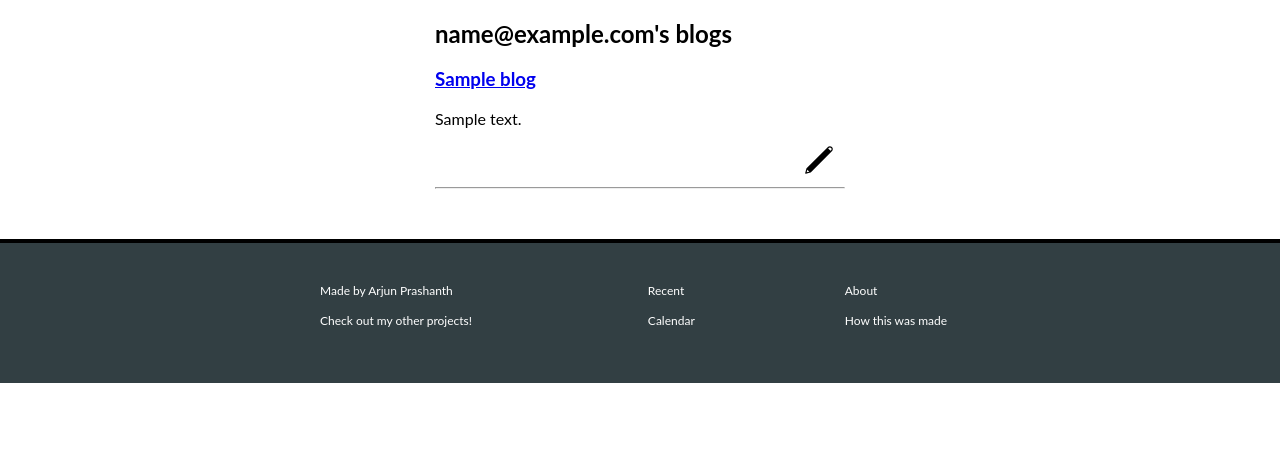
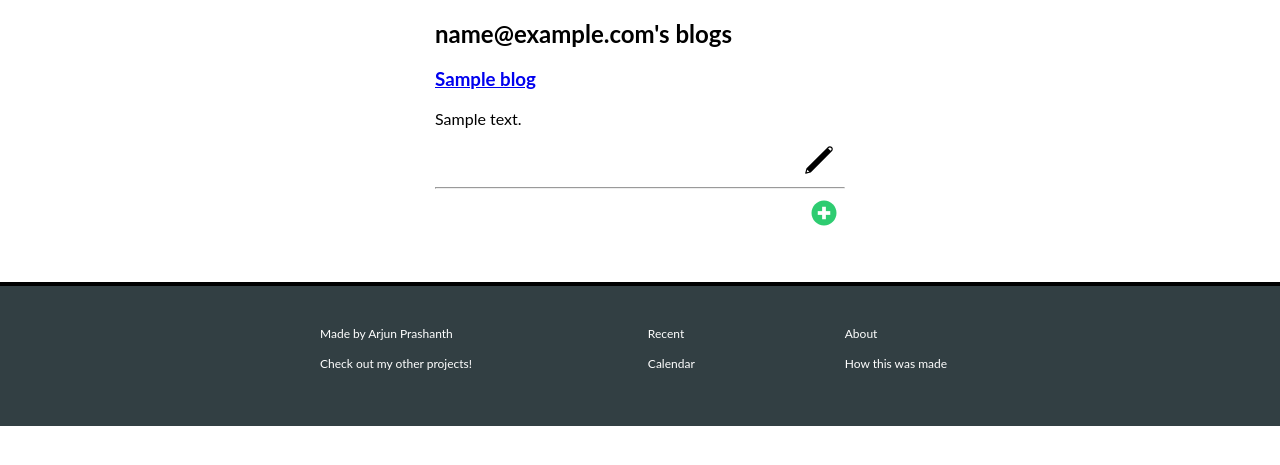
Before and after one commit to Arjun31415/Microblog, a Flask app: template microblog/templates/user_blogs.html in a window 1280 px wide. Shown: the part 222-687 px from the top of the page. Run offline with Flask 2, Linux system fonts and the light colour scheme; the template is opened without the code that fills it: most values are stand-ins (such as "Sample title", 1, 10 or a date in 2020); parts of the project's set-up code (start-up, migrations or seed data) failed here and were passed over.

Commit message:
added `Add blog` feature

```diff
--- a/microblog/static/css/styles.css
+++ b/microblog/static/css/styles.css
@@ -337,3 +337,20 @@ body {
     border: none;
     cursor: pointer;
 }
+
+.add-new {
+    display: flex;
+    align-items: flex-end;
+    flex-direction: column;
+
+}
+
+.btn-add {
+    background-color: white;
+    border: none;
+
+}
+
+.btn-add:hover {
+    cursor: pointer;
+}
--- a/microblog/templates/user_blogs.html
+++ b/microblog/templates/user_blogs.html
@@ -62,6 +62,32 @@
 
     <hr>
     {% endfor %}
+    <form action="/blogs/new" method="GET">
+        <span class="add-new">
+            <button class="btn-add">
+                <svg xmlns="http://www.w3.org/2000/svg" x="0px" y="0px" width="30" height="30" viewBox="0 0 172 172"
+                    style=" fill:#000000;">
+                    <g fill="none" fill-rule="nonzero" stroke="none" stroke-width="1" stroke-linecap="butt"
+                        stroke-linejoin="miter" stroke-miterlimit="10" stroke-dasharray="" stroke-dashoffset="0"
+                        font-family="none" font-weight="none" font-size="none" text-anchor="none"
+                        style="mix-blend-mode: normal">
+                        <path d="M0,172v-172h172v172z" fill="none"></path>
+                        <g>
+                            <path d="M157.66667,86c0,39.57792
+                                -32.08875,71.66667 -71.66667,
+                                71.66667c-39.57792,0 -71.66667,
+                                -32.08875 -71.66667,-71.66667c0,
+                                -39.57792 32.08875,-71.66667 71.66667,
+                                -71.66667c39.57792,0 71.66667,
+                                32.08875 71.66667,71.66667z" fill="#2ecc71"></path>
+                            <path d="M75.25,50.16667h21.5v71.66667h-21.5z" fill="#ffffff"></path>
+                            <path d="M50.16667,75.25h71.66667v21.5h-71.66667z" fill="#ffffff"></path>
+                        </g>
+                    </g>
+                </svg>
+            </button>
+        </span>
+    </form>
     <script>
         let x = document.getElementById("my_blogs").style;
         x.color = '#54d0f7';
```
